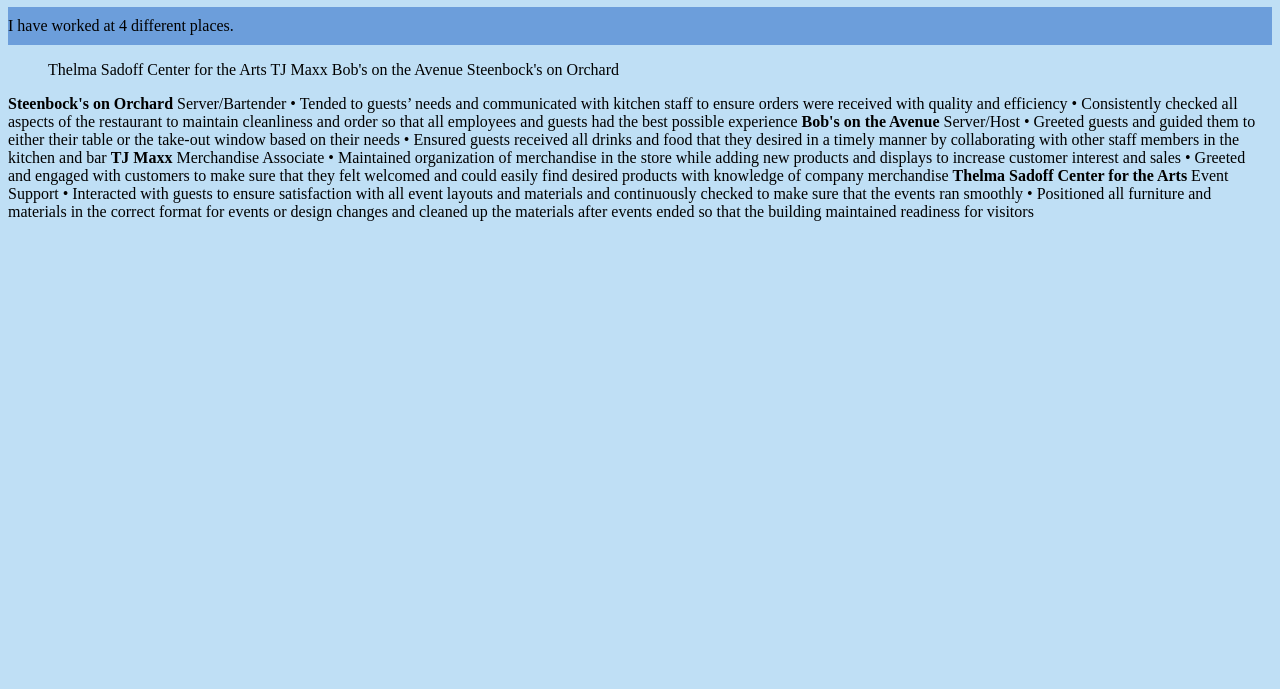
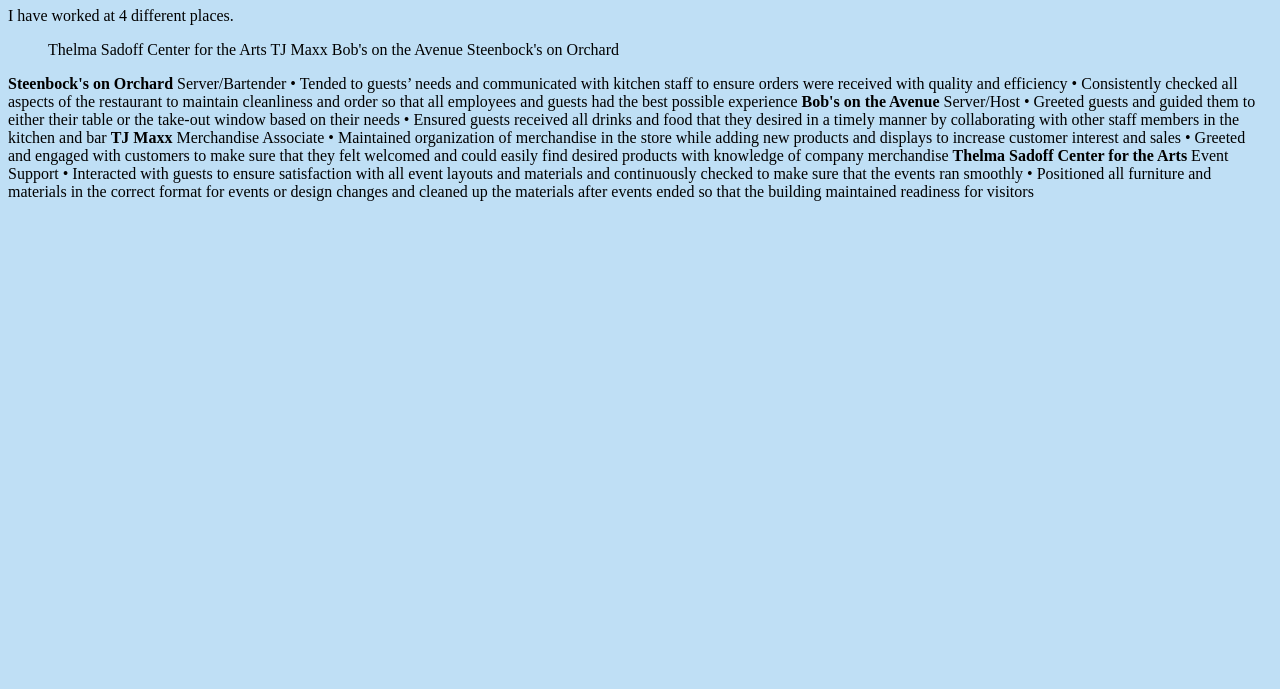
Before and after one commit to carleeholz/lis351-carleeholz.github.io, a plain HTML site: page experience.html in a window 1280 px wide. Shown: the part 111-800 px from the top of the page. Drawn offline with Linux system fonts and the light colour scheme.

Commit message:
Update experience.html

```diff
--- a/experience.html
+++ b/experience.html
@@ -21,7 +21,7 @@
 </nav>
 	<body>
 		<h1>Experience</h1>
-		<p> I have worked at 4 different places. </p>
+		<section> I have worked at 4 different places. </section>
 		<ol> Thelma Sadoff Center for the Arts
 			TJ Maxx
 			Bob's on the Avenue
```
